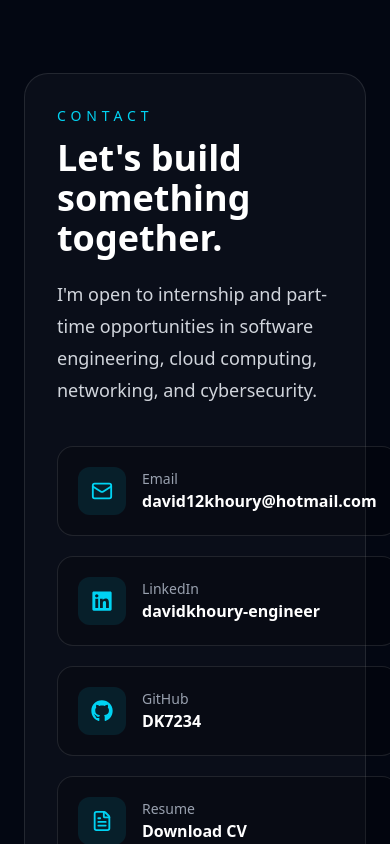
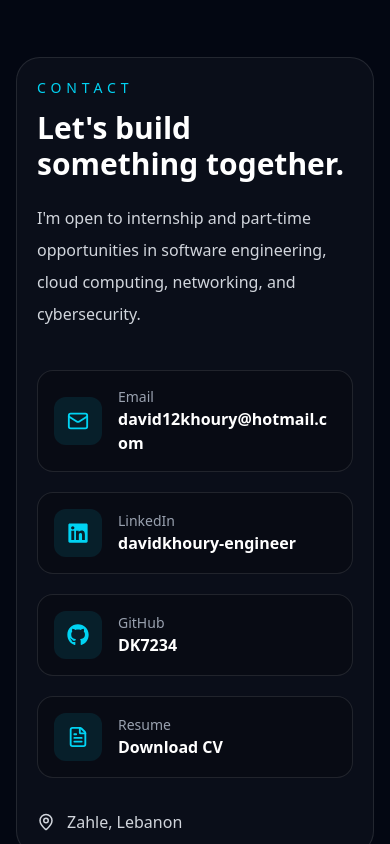
Before and after one commit to DK7234/portfolio, a Next.js app: page / in a window 390 px wide. Shown: the part 10900-11744 px from the top of the page. Built offline with nearby package versions, Linux system fonts and the light colour scheme.

Commit message:
Fix responsive contact section on mobile

```diff
--- a/components/home/Contact.tsx
+++ b/components/home/Contact.tsx
@@ -3,6 +3,7 @@
 import { motion } from "framer-motion";
 import { Mail, FileText, MapPin } from "lucide-react";
 import { FaGithub, FaLinkedin } from "react-icons/fa";
+
 const contacts = [
   {
     icon: Mail,
@@ -34,24 +35,24 @@ export default function Contact() {
   return (
     <section
       id="contact"
-      className="border-t border-white/10 bg-[#030712] px-6 py-24"
+      className="border-t border-white/10 bg-[#030712] px-4 py-20 sm:px-6 md:py-24"
     >
       <div className="mx-auto max-w-7xl">
         <motion.div
           initial={{ opacity: 0, y: 25 }}
           whileInView={{ opacity: 1, y: 0 }}
           viewport={{ once: true }}
-          className="rounded-3xl border border-white/10 bg-white/[0.03] p-8 md:p-12"
+          className="rounded-3xl border border-white/10 bg-white/[0.03] p-5 sm:p-8 md:p-12"
         >
           <p className="mb-3 text-sm uppercase tracking-[0.35em] text-cyan-400">
             Contact
           </p>
 
-          <h2 className="max-w-3xl text-4xl font-bold text-white md:text-5xl">
+          <h2 className="max-w-3xl text-3xl font-bold text-white sm:text-4xl md:text-5xl">
             Let&apos;s build something together.
           </h2>
 
-          <p className="mt-5 max-w-3xl text-lg leading-8 text-gray-300">
+          <p className="mt-5 max-w-3xl text-base leading-8 text-gray-300 sm:text-lg">
             I&apos;m open to internship and part-time opportunities in software
             engineering, cloud computing, networking, and cybersecurity.
           </p>
@@ -65,17 +66,18 @@ export default function Contact() {
                   key={item.label}
                   href={item.href}
                   target={item.href.startsWith("http") ? "_blank" : undefined}
-                  rel="noopener noreferrer"
-                  className="group rounded-2xl border border-white/10 bg-black/20 p-5 transition hover:-translate-y-1 hover:border-cyan-400/40 hover:bg-cyan-400/5"
+                  rel={item.href.startsWith("http") ? "noopener noreferrer" : undefined}
+                  aria-label={`${item.label}: ${item.value}`}
+                  className="group rounded-2xl border border-white/10 bg-black/20 p-4 transition hover:-translate-y-1 hover:border-cyan-400/40 hover:bg-cyan-400/5 sm:p-5"
                 >
-                  <div className="flex items-center gap-4">
-                    <div className="flex h-12 w-12 items-center justify-center rounded-xl bg-cyan-400/10 text-cyan-400">
+                  <div className="flex min-w-0 items-center gap-4">
+                    <div className="flex h-12 w-12 shrink-0 items-center justify-center rounded-xl bg-cyan-400/10 text-cyan-400">
                       <Icon size={22} />
                     </div>
 
-                    <div>
+                     <div className="min-w-0">
                       <p className="text-sm text-gray-400">{item.label}</p>
-                      <p className="font-semibold text-white group-hover:text-cyan-300">
+                      <p className="break-all font-semibold text-white group-hover:text-cyan-300">
                         {item.value}
                       </p>
                     </div>
@@ -85,8 +87,8 @@ export default function Contact() {
             })}
           </div>
 
-          <div className="mt-8 flex items-center gap-3 text-gray-400">
-            <MapPin size={18} />
+          <div className="mt-8 flex items-center gap-3 text-gray-300">
+            <MapPin size={18} className="shrink-0" />
             <span>Zahle, Lebanon</span>
           </div>
         </motion.div>
```
